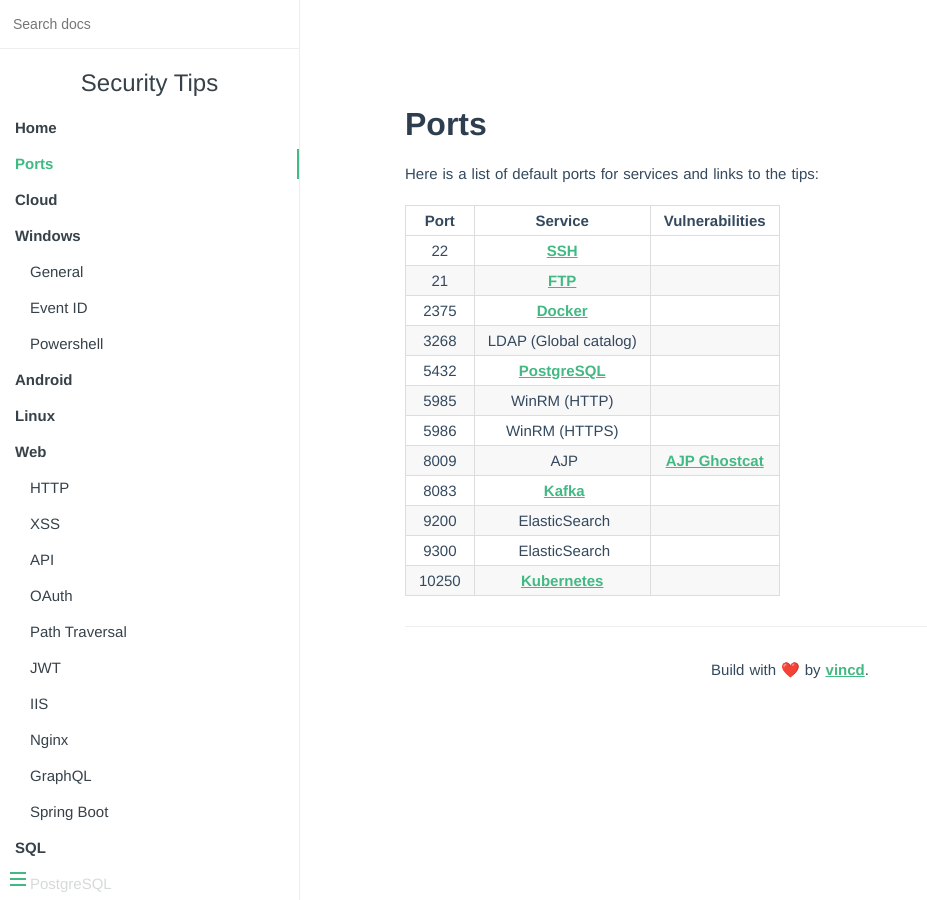
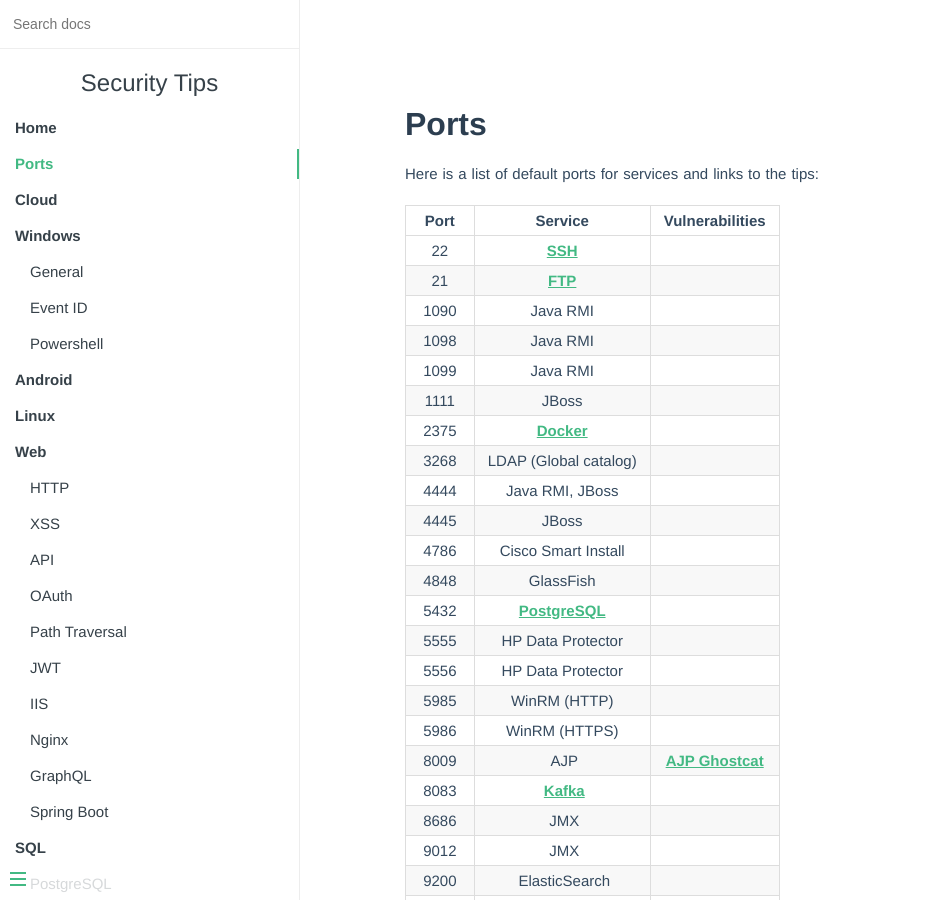
Before and after one commit to vincd/security-tips, an MkDocs documentation site: the page built from docs/ports.md, in a window 1280 px wide and 900 px high. Shown: the whole window, without its empty margins (0-927 px from the left). Built offline with MkDocs 1.6.1, drawn with Linux system fonts in a browser that asks for light colours; some of the changed text lies outside the part shown.

Commit message:
Update ports

```diff
--- a/docs/ports.md
+++ b/docs/ports.md
@@ -8,13 +8,32 @@
 |:-----:|:--------------------------------------:|:--------------------------------------:|
 |    22 | [SSH](ssh.md)                          |                                        |
 |    21 | [FTP](ftp.md)                          |                                        |
+|  1090 | Java RMI                               |                                        |
+|  1098 | Java RMI                               |                                        |
+|  1099 | Java RMI                               |                                        |
+|  1111 | JBoss                                  |                                        |
 |  2375 | [Docker](docker.md)                    |                                        |
 |  3268 | LDAP (Global catalog)                  |                                        |
+|  4444 | Java RMI, JBoss                        |                                        |
+|  4445 | JBoss                                  |                                        |
+|  4786 | Cisco Smart Install                    |                                        |
+|  4848 | GlassFish                              |                                        |
 |  5432 | [PostgreSQL](postgresql.md)            |                                        |
+|  5555 | HP Data Protector                      |                                        |
+|  5556 | HP Data Protector                      |                                        |
 |  5985 | WinRM (HTTP)                           |                                        |
 |  5986 | WinRM (HTTPS)                          |                                        |
 |  8009 | AJP                                    | [AJP Ghostcat](cve/CVE-2020-1938.md)   |
 |  8083 | [Kafka](kafka.md)                      |                                        |
+|  8686 | JMX                                    |                                        |
+|  9012 | JMX                                    |                                        |
 |  9200 | ElasticSearch                          |                                        |
 |  9300 | ElasticSearch                          |                                        |
 | 10250 | [Kubernetes](kubernetes.md)            |                                        |
+| 10999 | Java RMI                               |                                        |
+| 11099 | Java RMI                               |                                        |
+| 45000 | JDWP                                   |                                        |
+| 45001 | JDWP                                   |                                        |
+| 47001 | Java RMI                               |                                        |
+| 47002 | Java RMI                               |                                        |
+| 50500 | JMX                                    |                                        |
```
